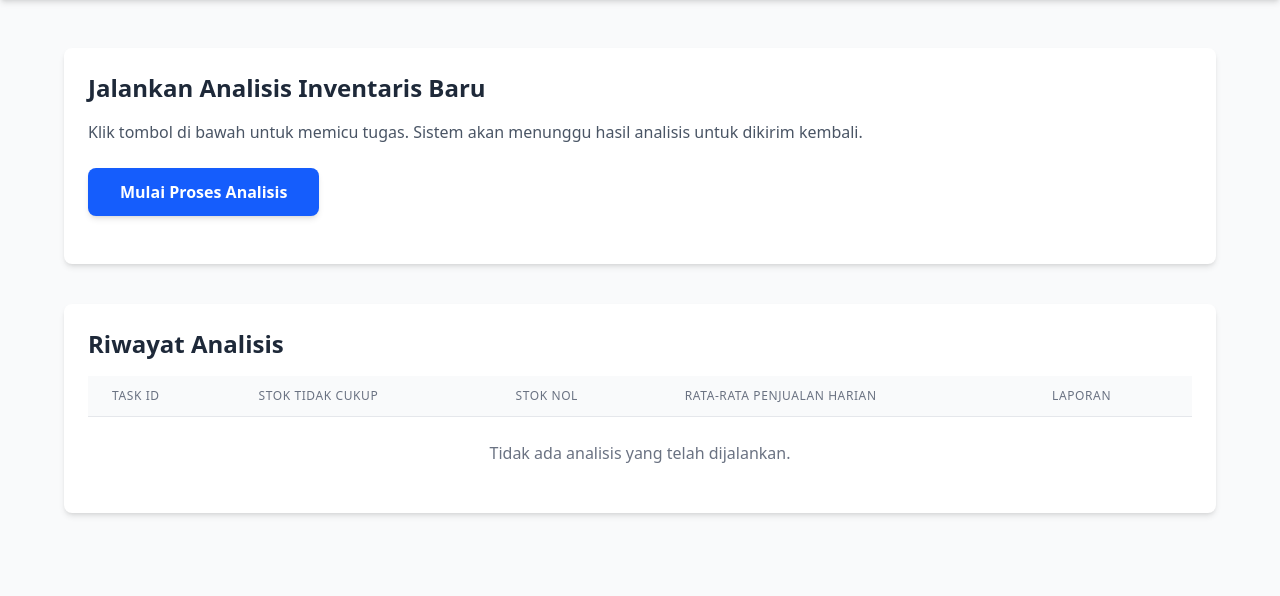
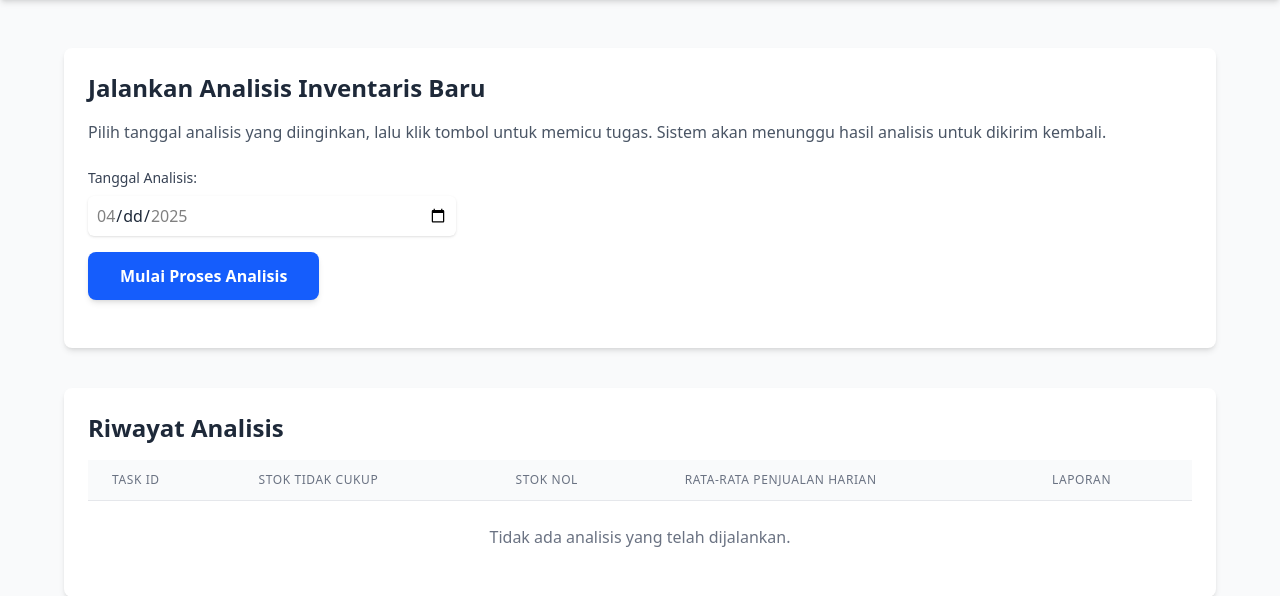
Before and after one commit to Cleign1/frontend-n8n-skripsi, a Flask app: page /rangkuman in a window 1280 px wide. Shown: the part 56-652 px from the top of the page. Run offline with Flask 3, Linux system fonts and the light colour scheme; data that the repository does not hold is empty; some libraries are stand-ins or nearby versions.

Commit message:
refactor: enhance inventory analysis page with date selection and improved instructions

```diff
--- a/templates/rangkuman.html
+++ b/templates/rangkuman.html
@@ -19,7 +19,20 @@
 
             <div class="bg-white p-6 rounded-lg shadow-md mb-10">
                 <h1 class="text-2xl font-bold text-gray-800 mb-4">Jalankan Analisis Inventaris Baru</h1>
-                 <p class="text-gray-600 mb-6">Klik tombol di bawah untuk memicu tugas. Sistem akan menunggu hasil analisis untuk dikirim kembali.</p>
+                <p class="text-gray-600 mb-6">Pilih tanggal analisis yang diinginkan, lalu klik tombol untuk memicu tugas. Sistem akan menunggu hasil analisis untuk dikirim kembali.</p>
+
+                <div class="mb-4">
+                    <label for="summary-date-input" class="block text-sm font-medium text-gray-700 mb-2">Tanggal Analisis:</label>
+                    <input
+                        type="date"
+                        id="summary-date-input"
+                        name="summary_date"
+                        min="2025-04-02"
+                        max="2025-04-15"
+                        class="mt-1 block w-full sm:w-1/3 rounded-md border-gray-300 shadow-sm focus:border-blue-500 focus:ring-blue-500 px-2 py-2"
+                    >
+                </div>
+
                 <button
                     id="start-summary-btn"
                     class="bg-blue-600 text-white font-bold py-3 px-8 rounded-lg hover:bg-blue-700 transition duration-300 shadow-md focus:outline-none focus:ring-2 focus:ring-blue-500 focus:ring-opacity-50"
```
Lines whose indentation alone changed are shown as unchanged.
